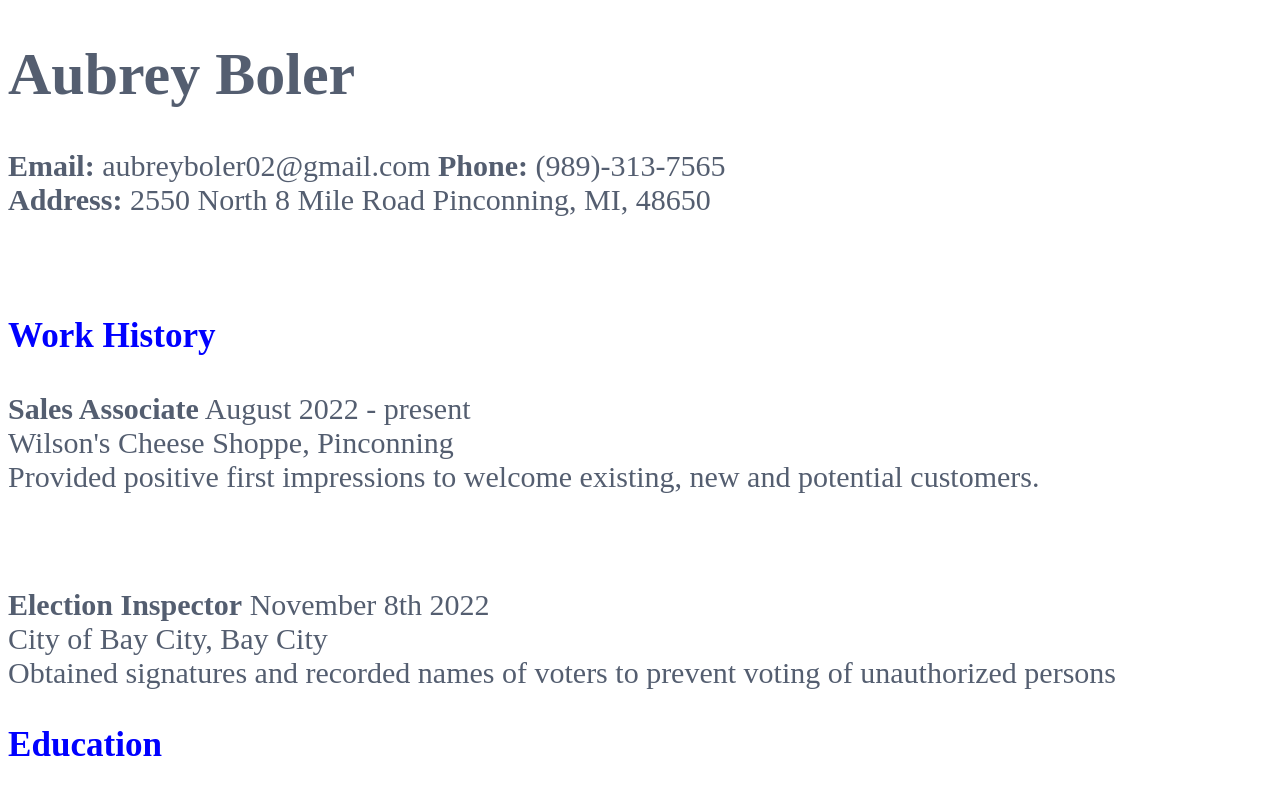
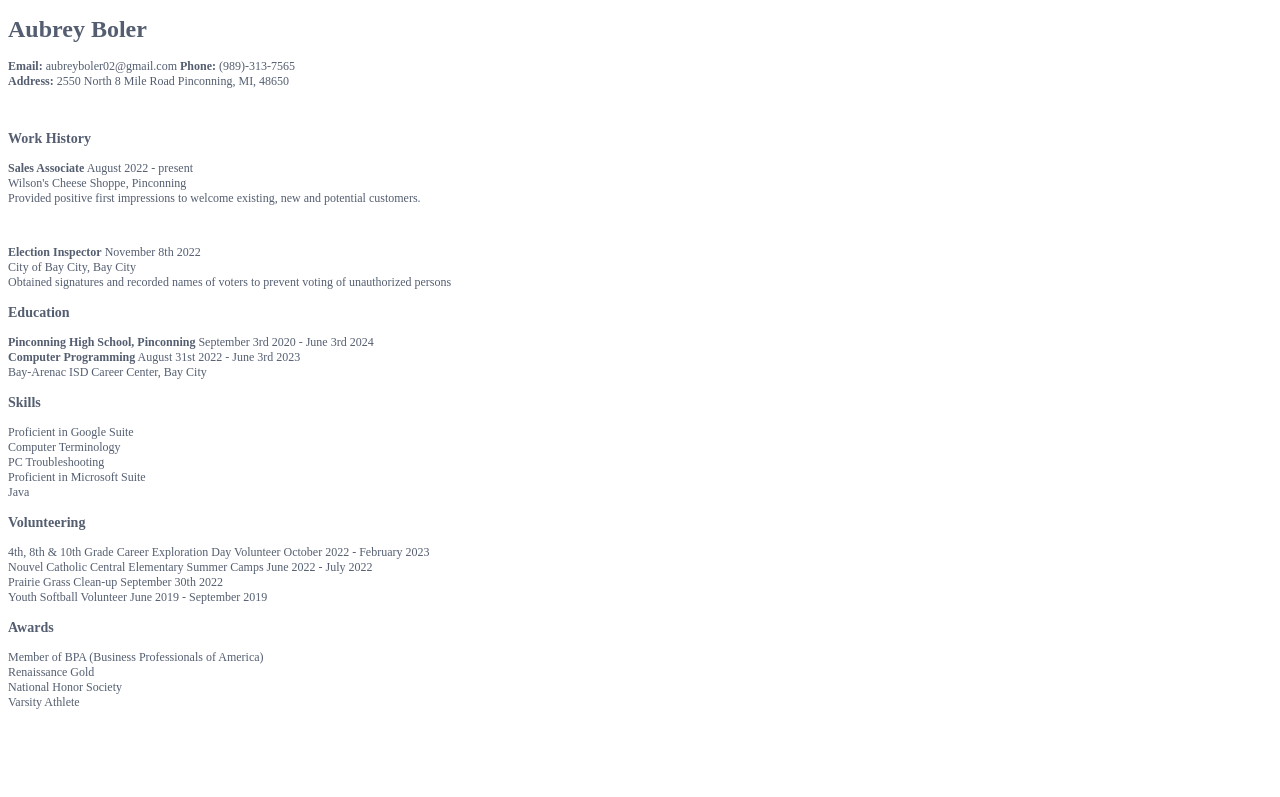
Before and after one commit to Aubrey-Boler/Aubrey-Boler.github.io, a plain HTML site: page 2-1/index.html in a window 1280 px wide. Shown: the top 797 px of the page. Drawn offline with Linux system fonts and the light colour scheme.

Commit message:
Update mystyle.css

```diff
--- a/2-1/mystyle.css
+++ b/2-1/mystyle.css
@@ -1,10 +1,10 @@
 body{
-    font-size: 30px;
+    font-size:12px;
     font-family: 'Times New Roman', Times, serif;
-    color: #545e70;
-    margin: left
+    color:#545e70;
+    margin:left
 }
 
 h3{
-    color:blue
+
 }
```
